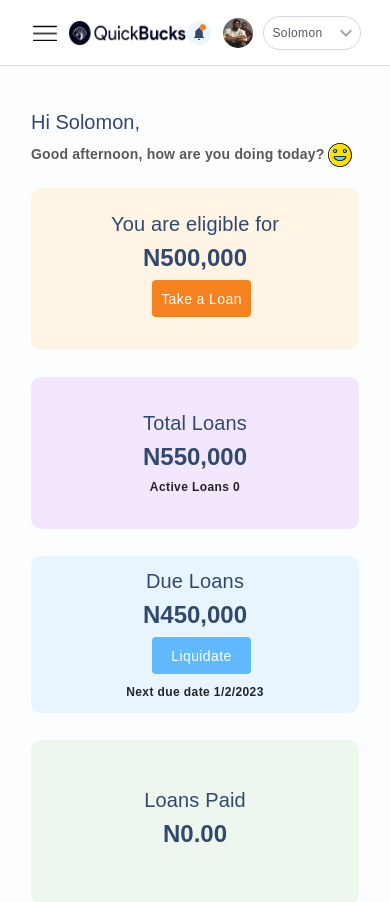
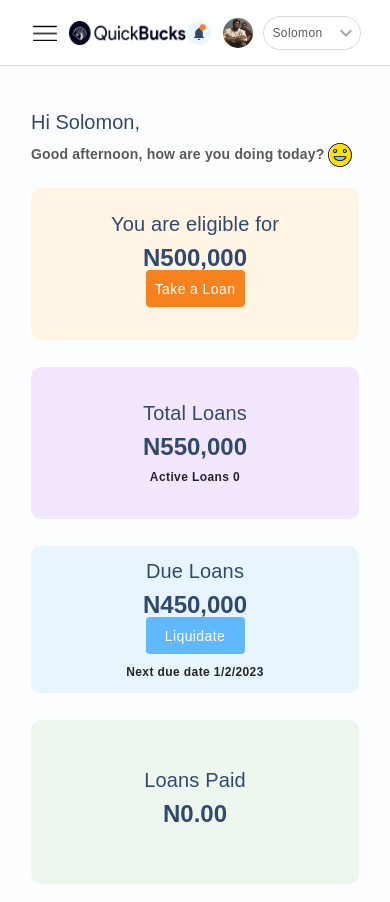
Before and after one commit to G-Joe/quickbucks-frontend, a React (Create React App) app: page /dashboard/home in a window 390 px wide. Shown: the top 902 px of the page. Built offline with nearby package versions, Linux system fonts and the light colour scheme; a web font is replaced by a local one.

Commit message:
fix account summary bug

```diff
--- a/src/components/Dashboard/Home/index.css
+++ b/src/components/Dashboard/Home/index.css
@@ -123,6 +123,6 @@ button.btn {
 
   .butt {
     width: 99px;
-    margin: 10px 78px 0px 120px;
+    margin: auto;
   }
 }
```
